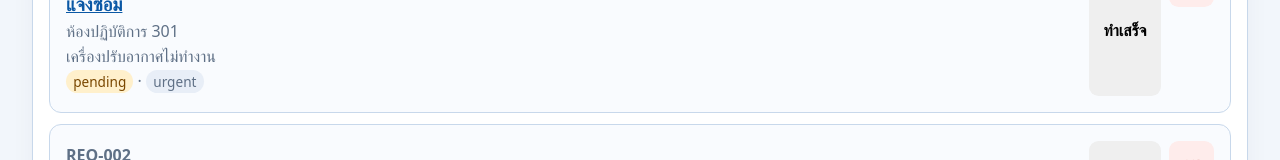
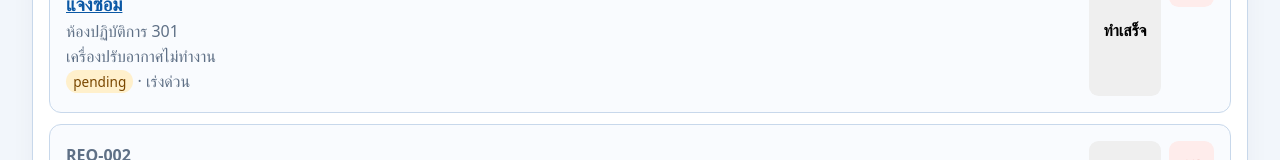
Before and after one commit to Jay-RMUTL/engse203-student-labs--68543210030-1-, a React (Vite) app in the folder labs/midterm/: page / in a window 1280 px wide. Shown: the part 559-719 px from the top of the page. Built offline with nearby package versions, Linux system fonts and the light colour scheme.

Commit message:
B4.1: PriorityBadge base

```diff
--- a/labs/midterm/src/components/PriorityBadge.jsx
+++ b/labs/midterm/src/components/PriorityBadge.jsx
@@ -1,17 +1,11 @@
 function PriorityBadge({ priority }) {
-  const priorityMap = {
-    high: { label: 'สูง', className: 'badge danger' },
-    medium: { label: 'ปานกลาง', className: 'badge warning' },
-    low: { label: 'ต่ำ', className: 'badge info' },
-  };
-
-  const config = priorityMap[priority?.toLowerCase()] || { label: priority, className: 'badge' };
-
-  return (
-    <span className={config.className} data-testid="priority-badge">
-      {config.label}
-    </span>
-  );
+  if (priority === 'urgent') {
+    return <span className="priority-urgent">เร่งด่วน</span>;
+  }
+  if (priority === 'normal') {
+    return <span className="priority-normal">ปกติ</span>;
+  }
+  return <span className="priority-unknown">ไม่ระบุ</span>;
 }
 
 export default PriorityBadge;
```
